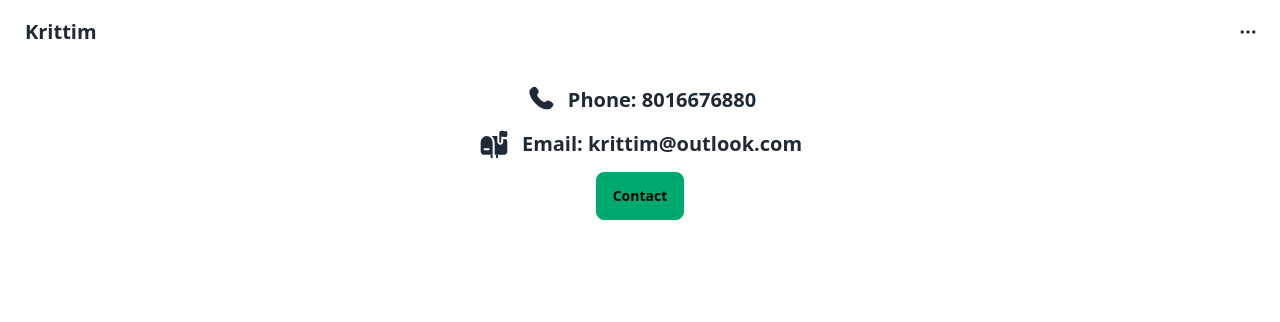
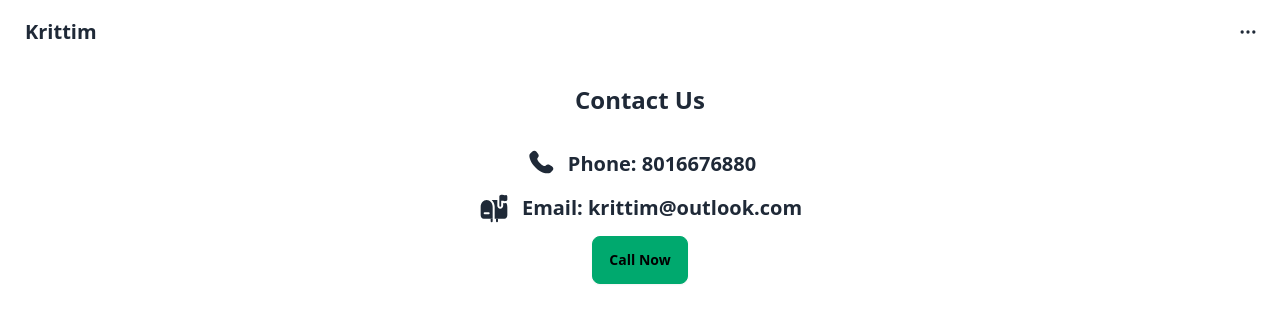
Before and after one commit to riasatsk/krittim.in, a SvelteKit app: page /start in a window 1280 px wide. Shown: the top 322 px of the page. Built offline with nearby package versions, Linux system fonts and the light colour scheme.

Commit message:
Changes to be committed: 	modified:   src/routes/start/+page.svelte

```diff
--- a/src/routes/start/+page.svelte
+++ b/src/routes/start/+page.svelte
@@ -21,6 +21,7 @@
 </div>
 
 <main class="flex flex-col gap-3 justify-center items-center mt-5">
+	<div class="font-bold text-2xl mb-5">Contact Us</div>
 	<div class="flex items-center gap-3">
 		<svg xmlns="http://www.w3.org/2000/svg" width="32" height="32" viewBox="0 0 24 24"
 			><path
@@ -52,5 +53,5 @@
 		>
 		<div class="font-bold text-xl">Email: krittim@outlook.com</div>
 	</div>
-    <button class="btn btn-success">Contact</button>
+	<a class="btn btn-success" href="tel:8016676880">Call Now</a>
 </main>
```
